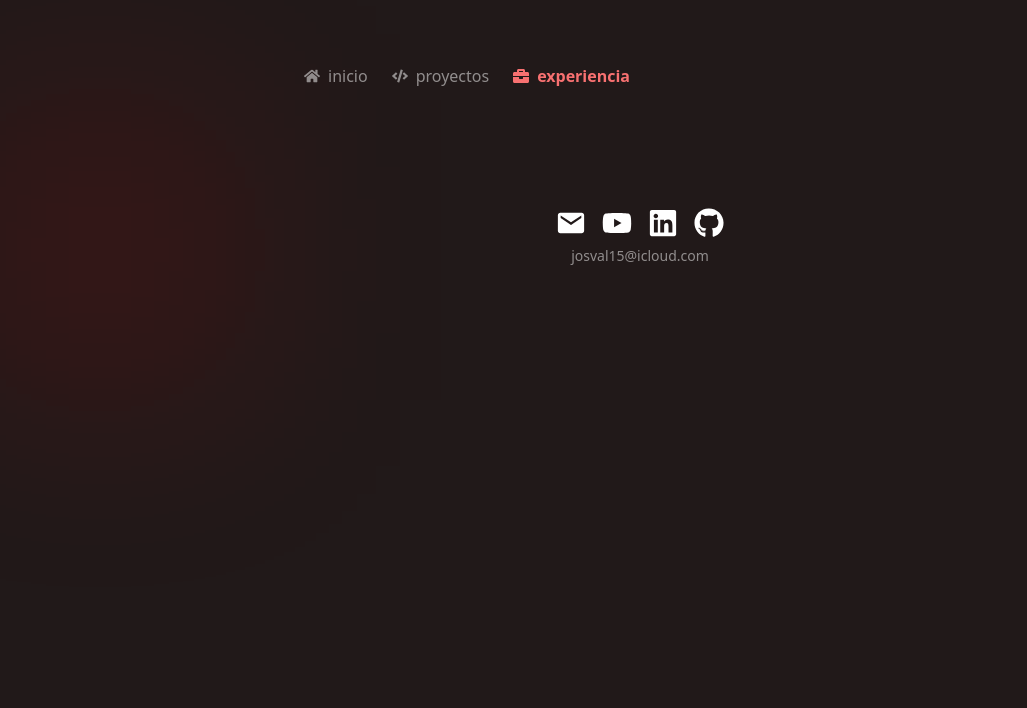
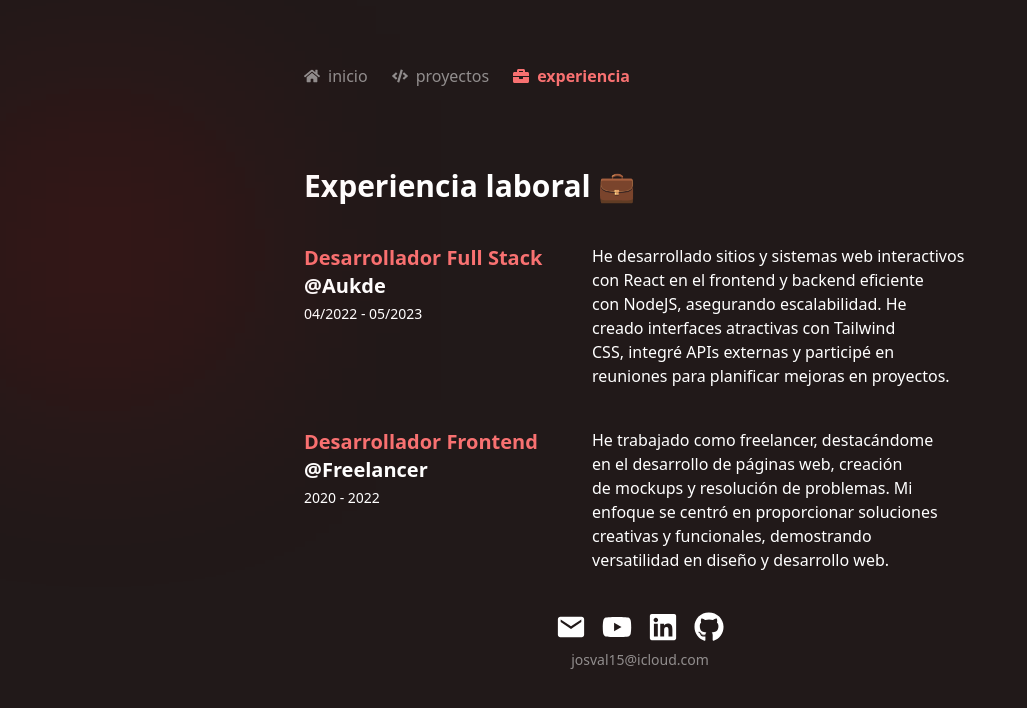
Before and after one commit to josvaal/portafolio, a React (Vite) app: page /experience in a window 1280 px wide. Shown: the top 708 px of the page, without its empty margins (0-1027 px from the left). Built offline with nearby package versions, Linux system fonts and the light colour scheme.

Commit message:
experiences

```diff
--- a/src/App.jsx
+++ b/src/App.jsx
@@ -4,6 +4,7 @@ import Home from "./pages/Home";
 import Projects from "./pages/Projects";
 import Footer from "./components/Footer";
 import { Route, Switch } from "wouter";
+import Experiences from "./pages/Experiences";
 
 const App = () => {
   return (
@@ -12,6 +13,7 @@ const App = () => {
       <Switch>
         <Route path="/" component={Home} />
         <Route path="/projects" component={Projects} />
+        <Route path="/experience" component={Experiences} />
       </Switch>
       <Footer />
     </div>
--- /dev/null
+++ b/src/components/Experience.jsx
@@ -0,0 +1,26 @@
+// eslint-disable-next-line react/prop-types
+const Experience = ({ job, company, company_link, date, description }) => {
+  return (
+    <div className="grid grid-cols-1 md:grid-cols-7">
+      <div className="md:col-span-3 pb-5">
+        <h1 className="text-xl font-bold text-balance text-red-400">{job}</h1>
+        <div className="pb-1">
+          <a
+            className="text-xl font-bold text-balance hover:opacity-75 transition-all"
+            href={company_link}
+            target="_blank"
+            rel="noreferrer"
+          >
+            @{company}
+          </a>
+        </div>
+        <p className="text-sm">{date}</p>
+      </div>
+      <div className="md:col-span-4">
+        <p className="text-balance">{description}</p>
+      </div>
+    </div>
+  );
+};
+
+export default Experience;
--- /dev/null
+++ b/src/pages/Experiences.jsx
@@ -0,0 +1,33 @@
+import Experience from "../components/Experience";
+
+const Experiences = () => {
+  return (
+    <div>
+      <h1 className="font-bold text-3xl pb-4 text-balance">
+        Experiencia laboral 💼
+      </h1>
+      <br />
+      <div className="grid grid-cols-1 gap-10">
+        <Experience
+          job="Desarrollador Full Stack"
+          company="Aukde"
+          company_link="https://aukde.com/"
+          date="04/2022 - 05/2023"
+          description="He desarrollado sitios y sistemas web interactivos con React en el frontend y
+          backend eficiente con NodeJS, asegurando escalabilidad. He creado
+          interfaces atractivas con Tailwind CSS, integré APIs externas y
+          participé en reuniones para planificar mejoras en proyectos."
+        />
+        <Experience
+          job="Desarrollador Frontend"
+          company="Freelancer"
+          company_link="https://www.freelancer.es/"
+          date="2020 - 2022"
+          description="He trabajado como freelancer, destacándome en el desarrollo de páginas web, creación de mockups y resolución de problemas. Mi enfoque se centró en proporcionar soluciones creativas y funcionales, demostrando versatilidad en diseño y desarrollo web."
+        />
+      </div>
+    </div>
+  );
+};
+
+export default Experiences;
--- a/src/pages/Home.jsx
+++ b/src/pages/Home.jsx
@@ -16,11 +16,14 @@ const Home = () => {
       <h1 className="font-bold text-3xl pb-4 text-balance">
         Hola, soy Josval 👋
       </h1>
-      <p>
-        Apasionado desarrollador autodidacta con una fascinación temprana por la
-        tecnología. Especializado en soluciones integrales y creativas. Fuerte
-        dedicación a la excelencia en desarrollo web. Constante aprendiz y
-        apasionado por desafíos tecnológicos.
+      <p className="text-pretty text-lg">
+        +3 años de experiencia.{" "}
+        <span className="font-bold text-red-200">
+          Desarrollador de software
+        </span>{" "}
+        de Madre de Dios, Perú 🇵🇪. Comprometido con la creación de soluciones
+        innovadoras y la resolución efectiva de desafíos en el ámbito del
+        desarrollo de software.
       </p>
       <br />
       <p>Mis principales herramientas:</p>
```
